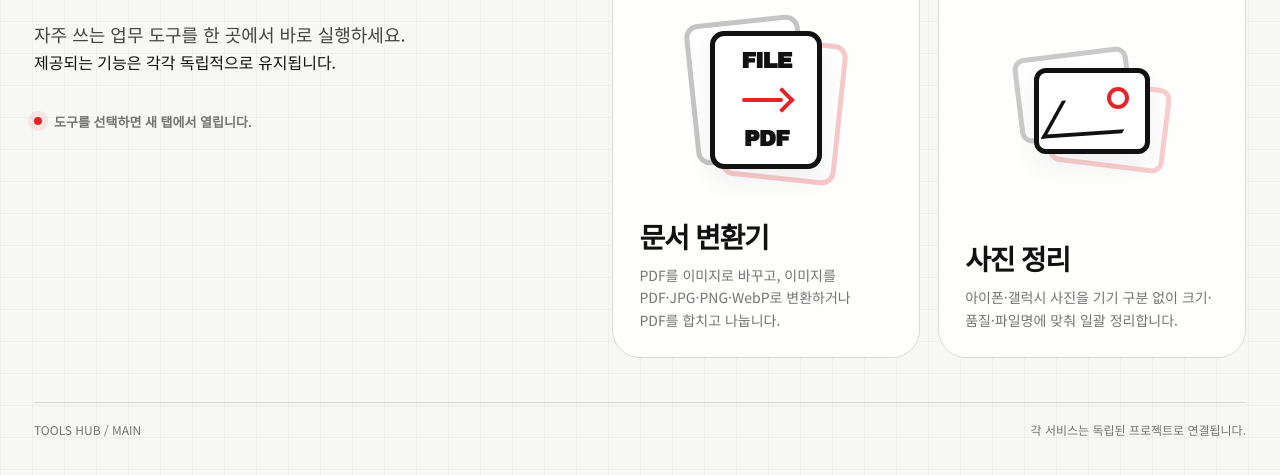
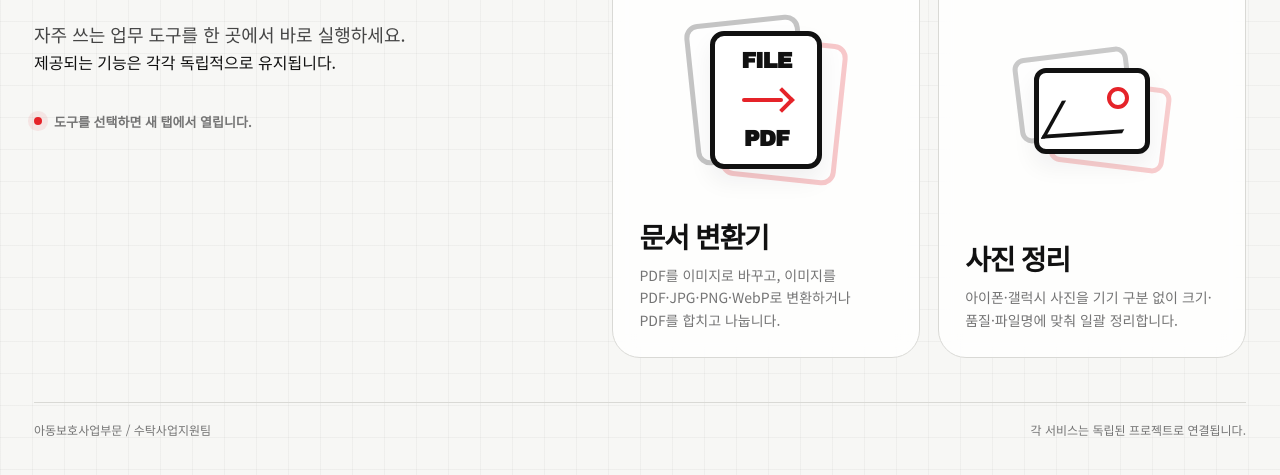
Before and after one commit to kimhoho8601-alt/main, a plain HTML site: page index.html in a window 1280 px wide. Shown: the part 683-1158 px from the top of the page. Drawn offline with Linux system fonts and the light colour scheme.

Commit message:
Update footer text to reflect new department name

```diff
--- a/index.html
+++ b/index.html
@@ -716,7 +716,7 @@
     </main>
 
     <footer>
-      <span>TOOLS HUB / MAIN</span>
+      <span>아동보호사업부문 / 수탁사업지원팀</span>
       <span>각 서비스는 독립된 프로젝트로 연결됩니다.</span>
     </footer>
   </div>
```
